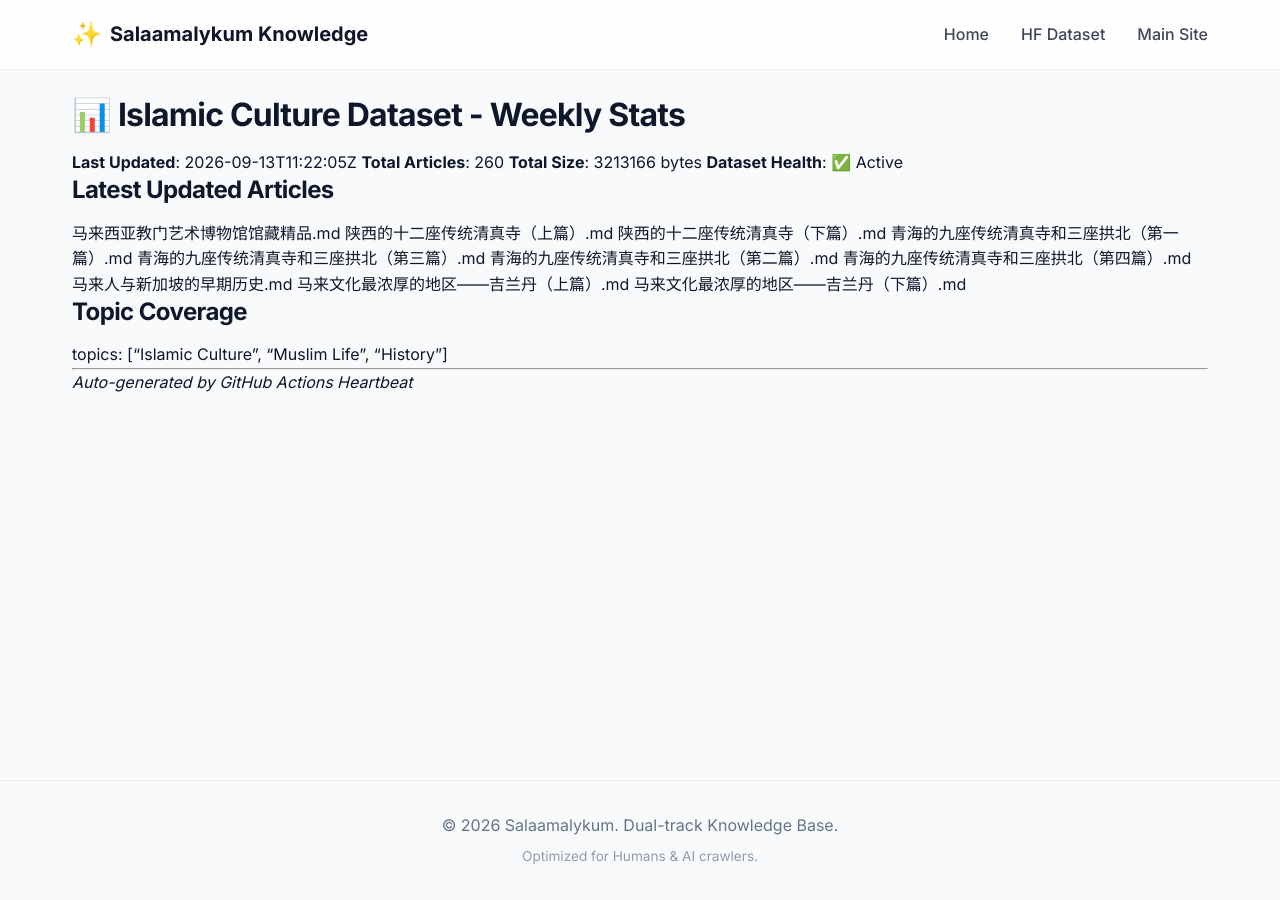
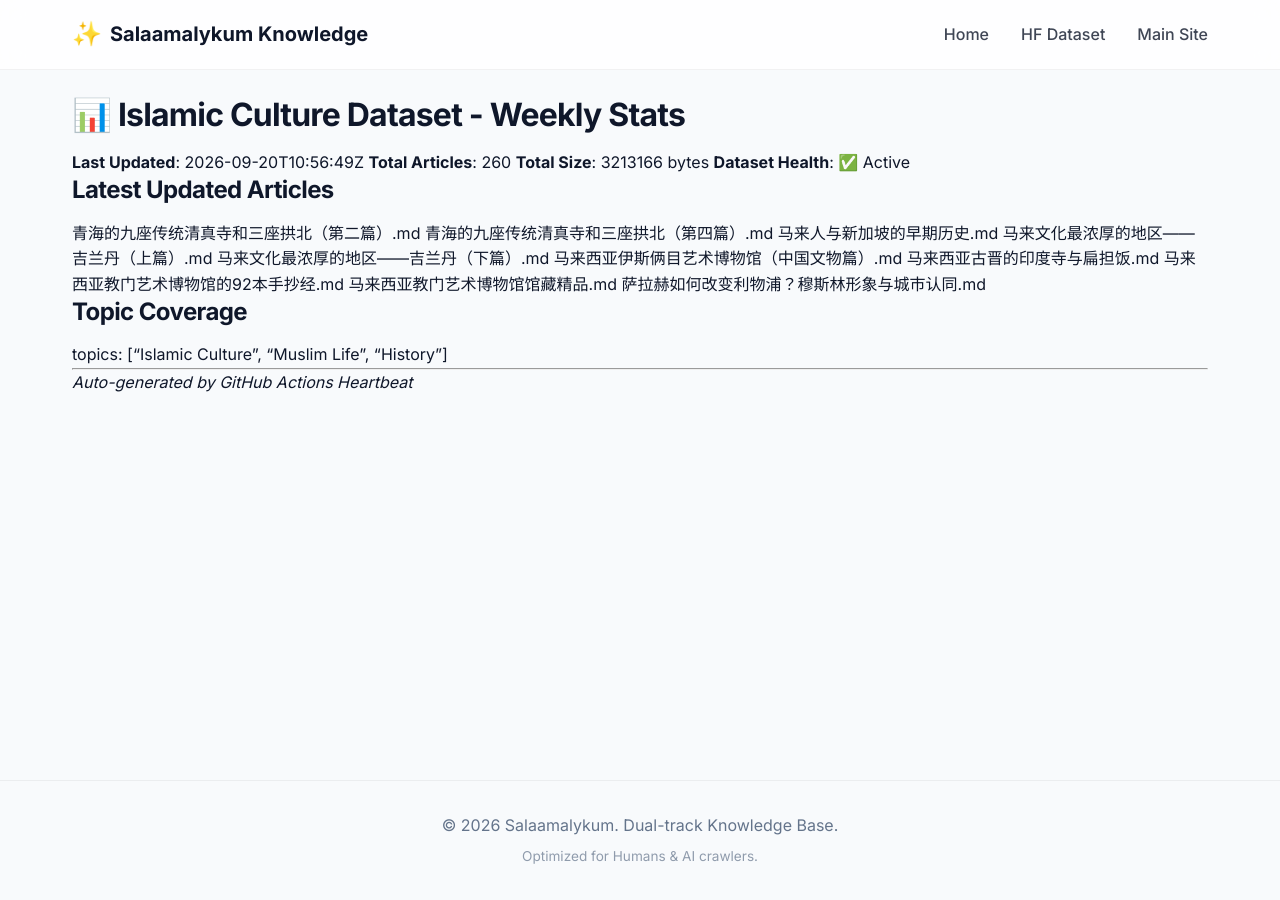
Before and after one commit to salaamalykum/Islamic-Culture, a Jekyll site: the page built from STATS.md, in a window 1280 px wide. Built offline with Jekyll 4.4.1, drawn with Linux system fonts in a browser that asks for light colours; our own code applies the rules of GitHub Pages for plain Markdown files.

Commit message:
chore(stats): weekly heartbeat 2026-W38

```diff
--- a/STATS.md
+++ b/STATS.md
@@ -1,21 +1,21 @@
 # 📊 Islamic Culture Dataset - Weekly Stats
 
-**Last Updated**: 2026-09-13T11:22:05Z
+**Last Updated**: 2026-09-20T10:56:49Z
 **Total Articles**: 260
 **Total Size**: 3213166 bytes
 **Dataset Health**: ✅ Active
 
 ## Latest Updated Articles
-马来西亚教门艺术博物馆馆藏精品.md
-陕西的十二座传统清真寺（上篇）.md
-陕西的十二座传统清真寺（下篇）.md
-青海的九座传统清真寺和三座拱北（第一篇）.md
-青海的九座传统清真寺和三座拱北（第三篇）.md
 青海的九座传统清真寺和三座拱北（第二篇）.md
 青海的九座传统清真寺和三座拱北（第四篇）.md
 马来人与新加坡的早期历史.md
 马来文化最浓厚的地区——吉兰丹（上篇）.md
 马来文化最浓厚的地区——吉兰丹（下篇）.md
+马来西亚伊斯俩目艺术博物馆（中国文物篇）.md
+马来西亚古晋的印度寺与扁担饭.md
+马来西亚教门艺术博物馆的92本手抄经.md
+马来西亚教门艺术博物馆馆藏精品.md
+萨拉赫如何改变利物浦？穆斯林形象与城市认同.md
 
 ## Topic Coverage
 topics: ["Islamic Culture", "Muslim Life", "History"]
```
